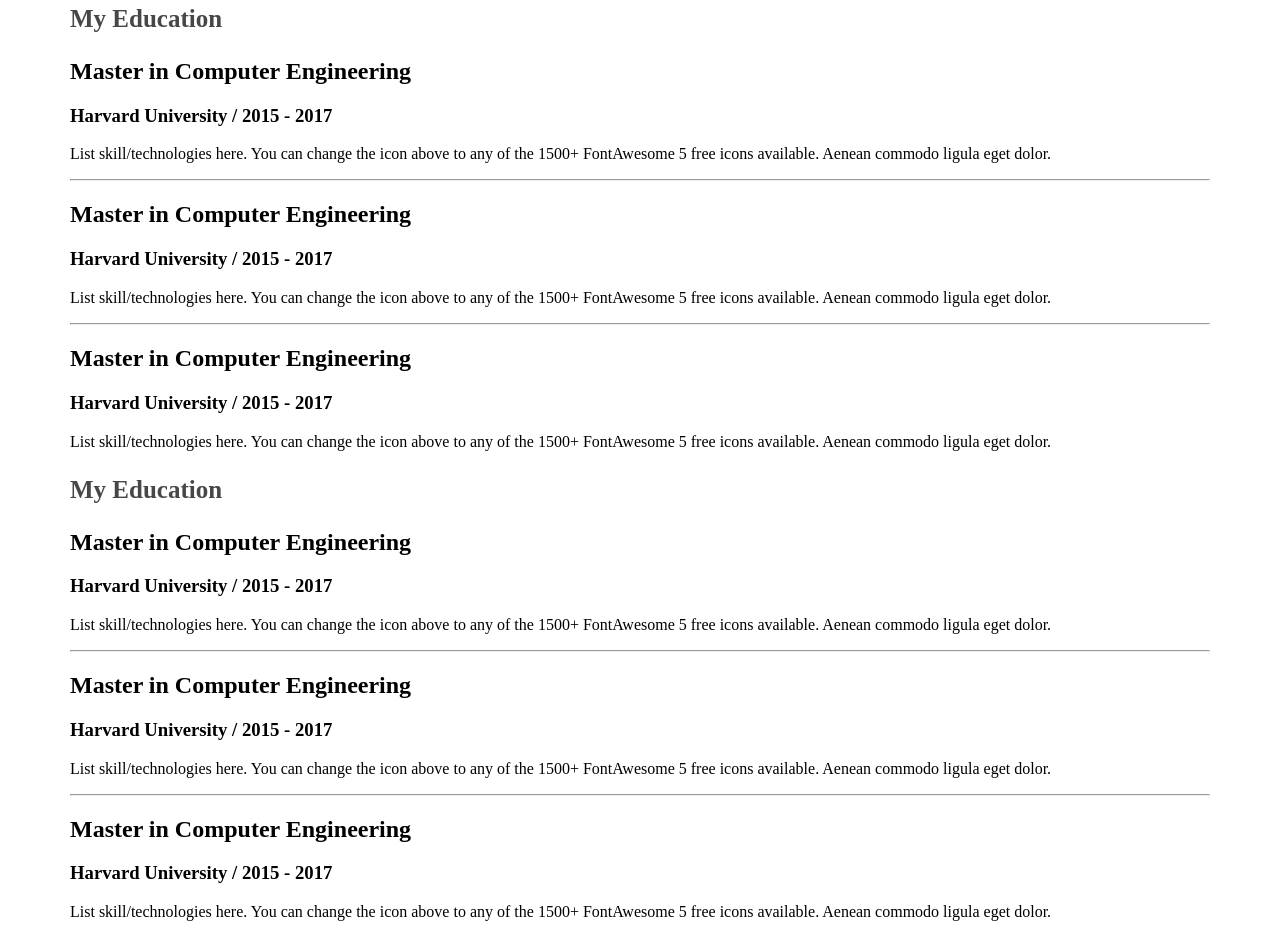
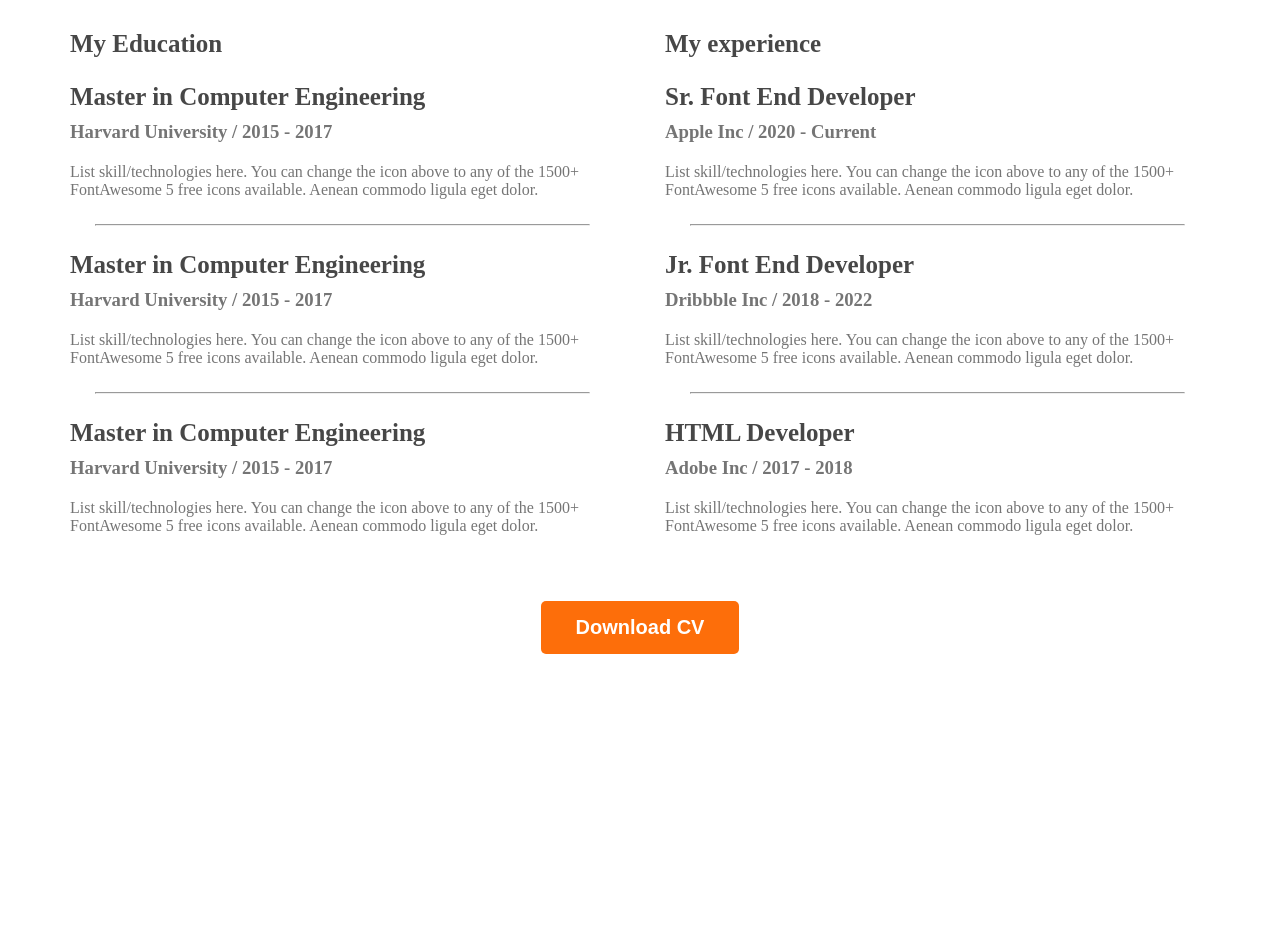
Before and after one commit to jalalferoj/Developer-Portfolio, a plain HTML site: page index.html in a window 1280 px wide. Shown: the part 1960-2897 px from the top of the page. After the commit the page ends 2622 px from the top, so only its background shows below. Drawn offline with Linux system fonts and the light colour scheme.

Commit message:
finished the resume section

```diff
--- a/index.html
+++ b/index.html
@@ -113,7 +113,6 @@
                             to any of the 1500+ FontAwesome 5 free icons available. Aenean commodo ligula eget dolor.</p>
                         </div>
                         <hr>
-                        <div class="resume-column">
                         <div class="resume-item">
                             <h2 class="resume-item-title">Master in Computer Engineering</h2>
                             <h3 class="resume-item-institute">Harvard University / 2015 - 2017</h3>
@@ -121,31 +120,6 @@
                             to any of the 1500+ FontAwesome 5 free icons available. Aenean commodo ligula eget dolor.</p>
                         </div>
                         <hr>
-                        <div class="resume-column">
-                        <div class="resume-item">
-                            <h2 class="resume-item-title">Master in Computer Engineering</h2>
-                            <h3 class="resume-item-institute">Harvard University / 2015 - 2017</h3>
-                            <p class="resume-item-description">List skill/technologies here. You can change the icon above
-                            to any of the 1500+ FontAwesome 5 free icons available. Aenean commodo ligula eget dolor.</p>
-                        </div>
-                        <div class="resume-column">
-                            <h3 class="resume-column-title">My Education</h3>
-                        <div class="resume-item">
-                            <h2 class="resume-item-title">Master in Computer Engineering</h2>
-                            <h3 class="resume-item-institute">Harvard University / 2015 - 2017</h3>
-                            <p class="resume-item-description">List skill/technologies here. You can change the icon above
-                            to any of the 1500+ FontAwesome 5 free icons available. Aenean commodo ligula eget dolor.</p>
-                        </div>
-                        <hr>
-                        <div class="resume-column">
-                        <div class="resume-item">
-                            <h2 class="resume-item-title">Master in Computer Engineering</h2>
-                            <h3 class="resume-item-institute">Harvard University / 2015 - 2017</h3>
-                            <p class="resume-item-description">List skill/technologies here. You can change the icon above
-                            to any of the 1500+ FontAwesome 5 free icons available. Aenean commodo ligula eget dolor.</p>
-                        </div>
-                        <hr>
-                        <div class="resume-column">
                         <div class="resume-item">
                             <h2 class="resume-item-title">Master in Computer Engineering</h2>
                             <h3 class="resume-item-institute">Harvard University / 2015 - 2017</h3>
@@ -153,6 +127,32 @@
                             to any of the 1500+ FontAwesome 5 free icons available. Aenean commodo ligula eget dolor.</p>
                         </div>
                     </div>
+                    <div class="resume-column">
+                        <h3 class="resume-column-title">My experience</h3>
+                        <div class="resume-item">
+                            <h2 class="resume-item-title">Sr. Font End Developer</h2>
+                            <h3 class="resume-item-institute">Apple Inc / 2020 - Current</h3>
+                            <p class="resume-item-description">List skill/technologies here. You can change the icon above
+                                to any of the 1500+ FontAwesome 5 free icons available. Aenean commodo ligula eget dolor.</p>
+                        </div>
+                        <hr>
+                        <div class="resume-item">
+                            <h2 class="resume-item-title">Jr. Font End Developer</h2>
+                            <h3 class="resume-item-institute">Dribbble Inc / 2018 - 2022</h3>
+                            <p class="resume-item-description">List skill/technologies here. You can change the icon above
+                                to any of the 1500+ FontAwesome 5 free icons available. Aenean commodo ligula eget dolor.</p>
+                        </div>
+                        <hr>
+                        <div class="resume-item">
+                            <h2 class="resume-item-title">HTML Developer</h2>
+                            <h3 class="resume-item-institute">Adobe Inc / 2017 - 2018</h3>
+                            <p class="resume-item-description">List skill/technologies here. You can change the icon above
+                                to any of the 1500+ FontAwesome 5 free icons available. Aenean commodo ligula eget dolor.</p>
+                        </div>
+                    </div>
+                </div>
+                <div class="download-cv">
+                    <button class="btn-primary">Download CV</buttom>
 
                 </div>
 
--- a/styles/portfolio.css
+++ b/styles/portfolio.css
@@ -129,3 +129,27 @@ main{
     font-size: 25px;
     font-weight: 700;
 }
+.resume-container{
+    display: flex;
+    gap: 50px;
+}
+.resume-item-title{
+    color: #474747;
+    font-size: 25px;
+    font-weight: 700;
+    margin-bottom: 10px;
+}
+.resume-item-institute{
+    margin-bottom: 20px;
+    margin-top: 0px;
+}
+.resume-item-description, .resume-item-institute{
+    color: #757575;
+}
+.resume-container hr{
+    margin: 25px;
+}
+.download-cv{
+    text-align: center;
+    margin-top: 50px;
+}
```
